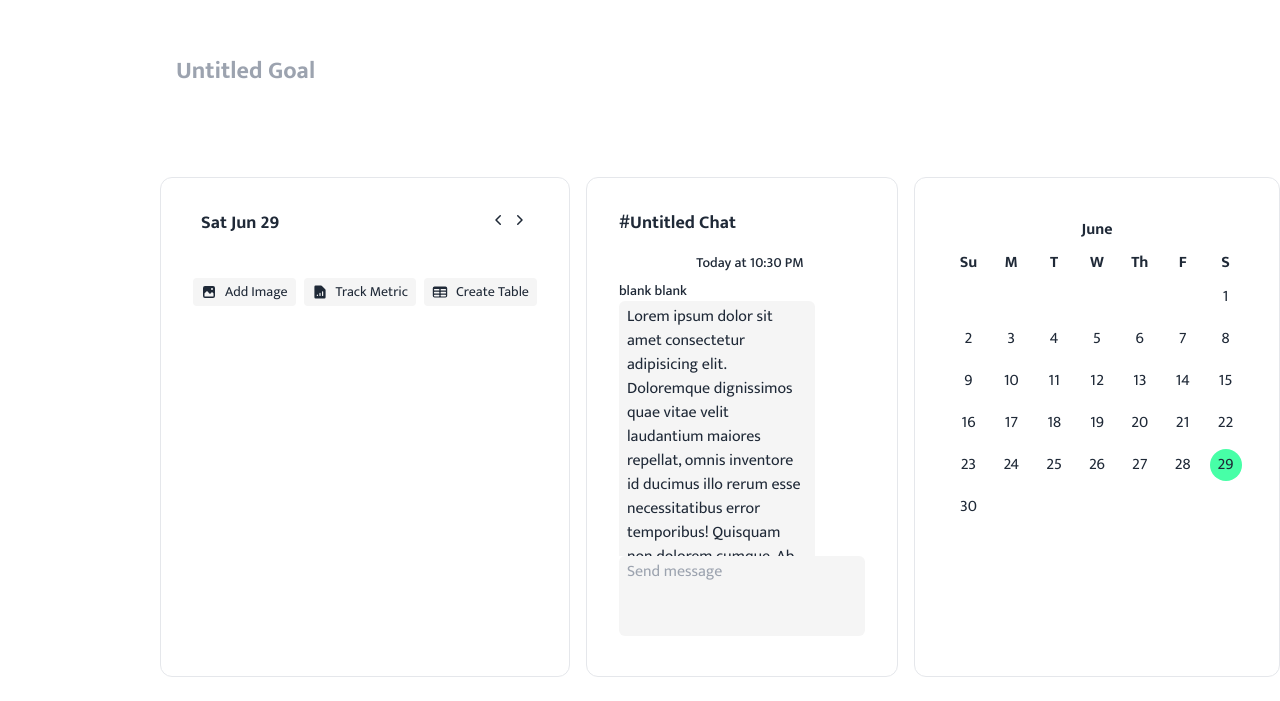
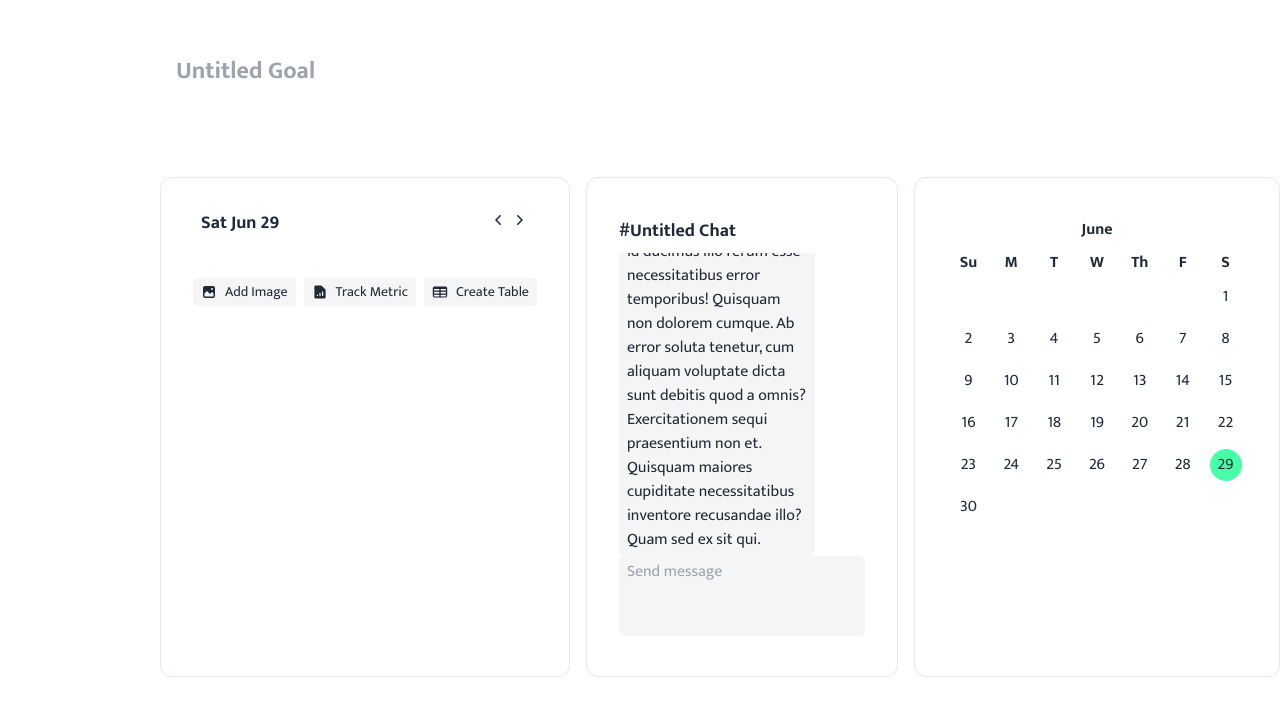
Before and after one commit to fahim-kamal/sym, a Next.js app: page /goal in a window 1280 px wide. Shown: the part 221-922 px from the top of the page. Built offline with nearby package versions, Linux system fonts and the light colour scheme.

Commit message:
fix: chat scrolled to bottom on page load and added additional padding to title

```diff
--- a/src/app/goal/chatBox.js
+++ b/src/app/goal/chatBox.js
@@ -136,7 +136,7 @@ const formatChatMessageDate = (date) => {
 function ChatMessageBox({ messages = [] }) {
   const scrollIntoView = (node) => {
     if (node) {
-      node.scrollIntoView({ behavior: "smooth" });
+      node.scrollIntoView({ behavior: "smooth", block: "nearest" });
     }
   };
 
@@ -220,11 +220,12 @@ export default function ChatBox() {
   // grid grid-rows-[1rem 1fr 1rem] gap-y-2
   return (
     <div className="border rounded-xl py-8 overflow-hidden flex flex-col max-w-[400px] h-[500px]">
-      <div className="px-8">
+      <div className="px-8 py-2">
         <ChatTitle />
       </div>
       {/* flex flex-col justify-end */}
-      <div className="overflow-scroll pl-8 flex-auto grid grid-cols-1 items-end">
+      {/*  grid grid-cols-1 items-end */}
+      <div className="overflow-scroll pl-8 flex-auto flex flex-col-reverse">
         <ChatMessageBox messages={messages} />
       </div>
       <div className="px-8">
```
